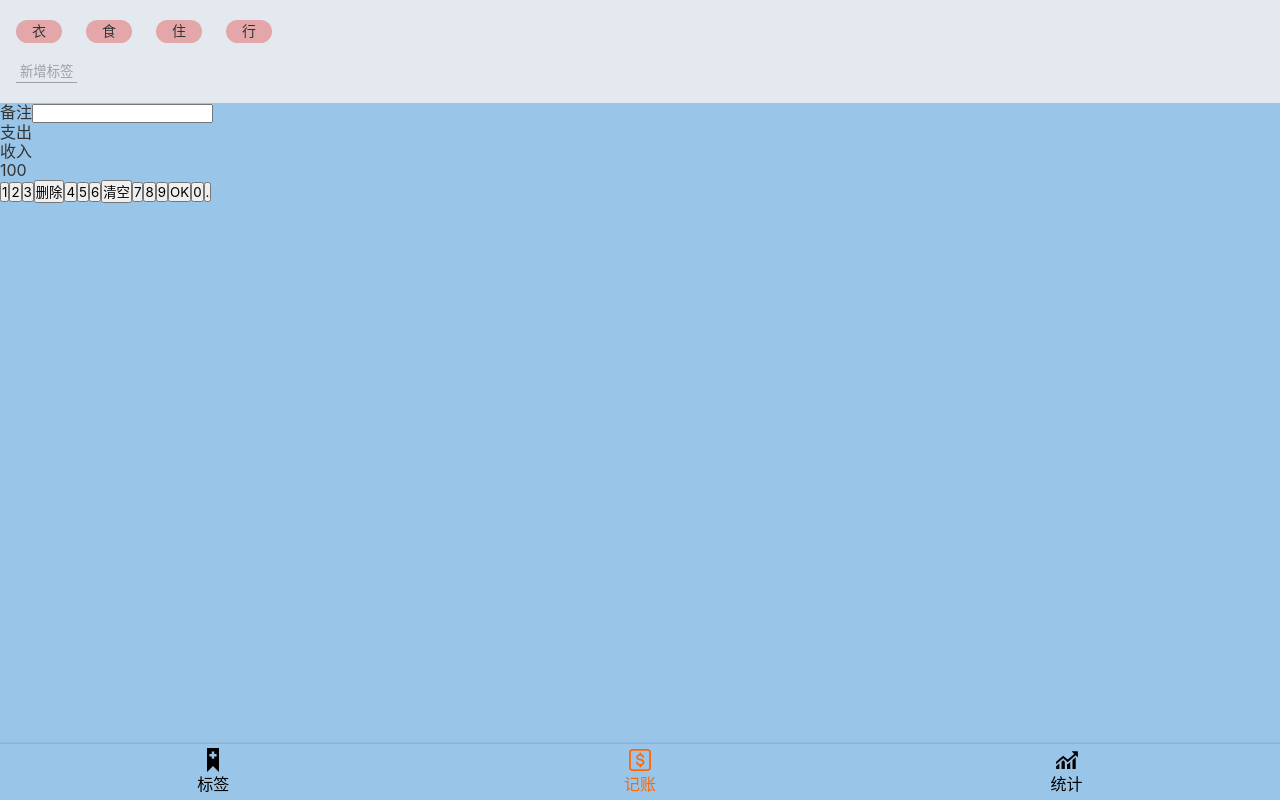
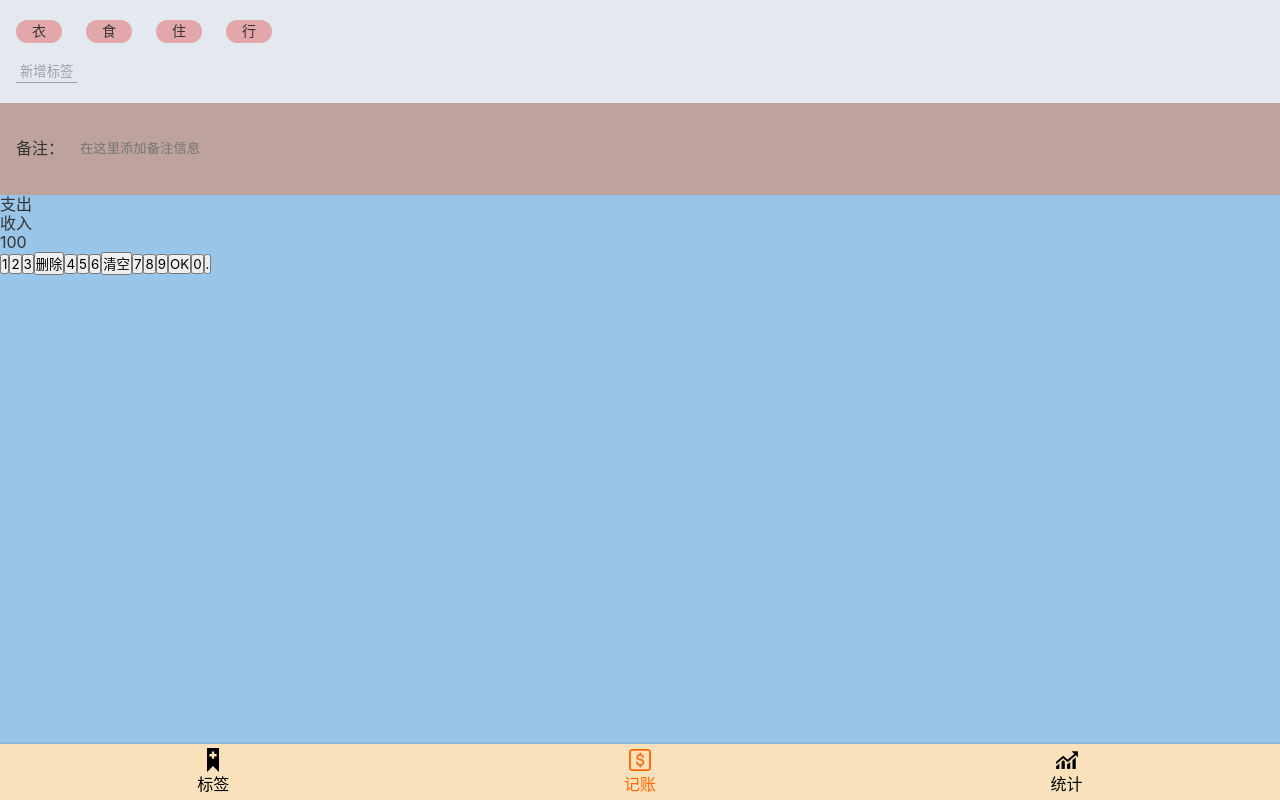
Before and after one commit to XiaoPan-Struggle/Money-steward, a React app: page /#/money in a window 1280 px wide. Built offline with nearby package versions, Linux system fonts and the light colour scheme.

Commit message:
Money.tsx NotesSection UI

```diff
--- a/src/components/Nav.tsx
+++ b/src/components/Nav.tsx
@@ -5,12 +5,11 @@
 
 
 const NavWrapper = styled.nav`
+  background: #f9e1bb;
   line-height: 24px;
   box-shadow: 0 0 3px rgba(0, 0, 0, 0.25);
-
   > ul {
     display: flex;
-
     > li {
       width: 33.33%;
       text-align: center;
--- a/src/index.scss
+++ b/src/index.scss
@@ -26,6 +26,9 @@
 button{
   font-family: inherit;
 }
+:focus{
+  outline: none;
+}
 .icon{
   width: 1em;
   height: 1em;
--- a/src/views/Money.tsx
+++ b/src/views/Money.tsx
@@ -26,10 +26,27 @@
   }
 `
 const NotesSection = styled.section`
-
+  background: #bea39c;
+  padding: 10px 16px;
+  font-size: 14px;
+  > label{
+    display: flex;
+    align-items: center;
+    > span{
+      font-size: 16px;
+      margin-right: 16px;
+      white-space: nowrap;
+    }
+    > input{
+      display: block;
+      width: 100%;
+      height: 72px;
+      background: none;
+      border: none;
+    }
+  }
 `
 const Category = styled.section`
-
 `
 const NumberPad = styled.section`
 
@@ -49,8 +66,8 @@
       </TagsSection>
       <NotesSection>
         <label>
-          <span>备注</span>
-          <input type="text"/>
+          <span>备注：</span>
+          <input type="text" placeholder="在这里添加备注信息" />
         </label>
       </NotesSection>
       <Category>
```
